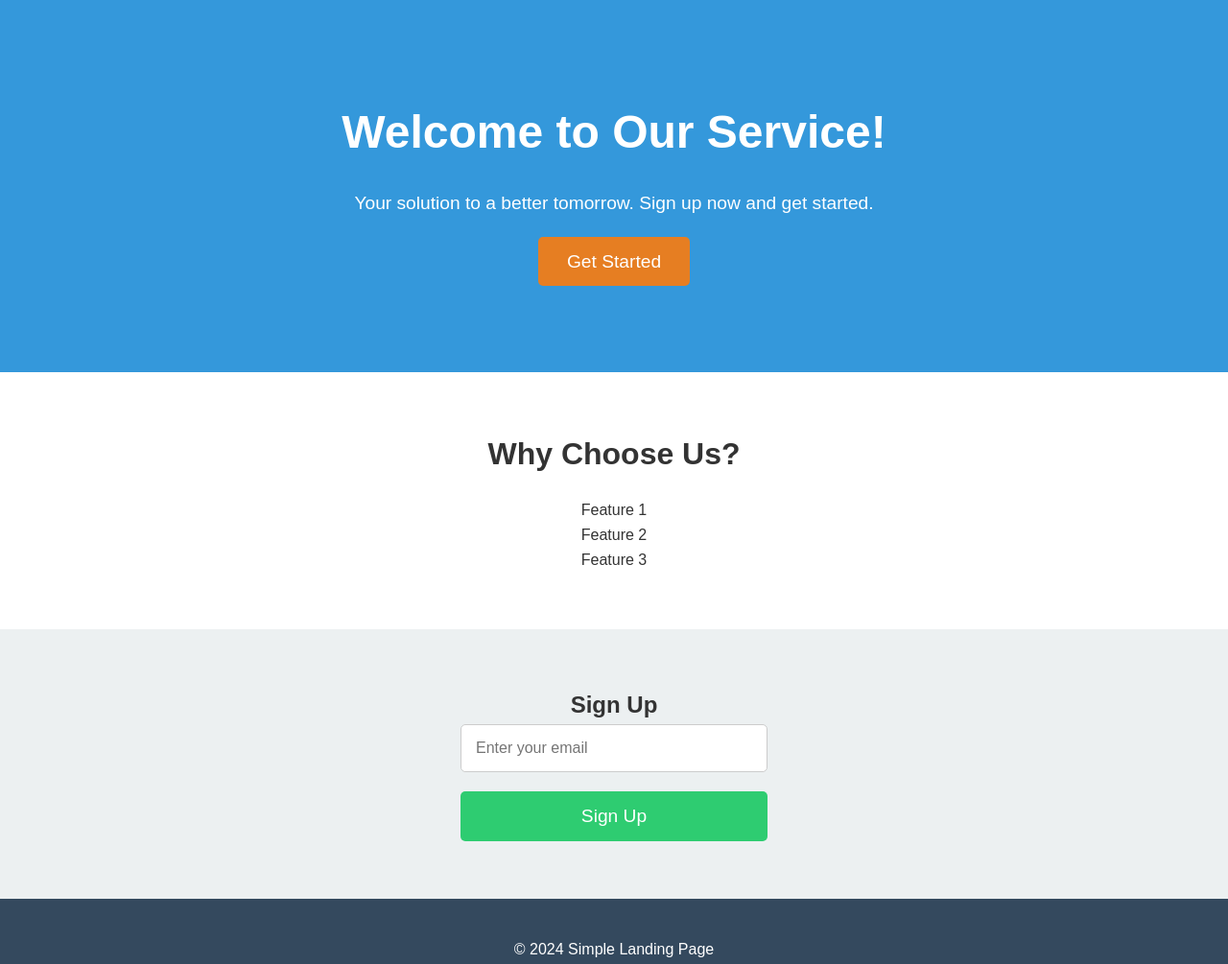
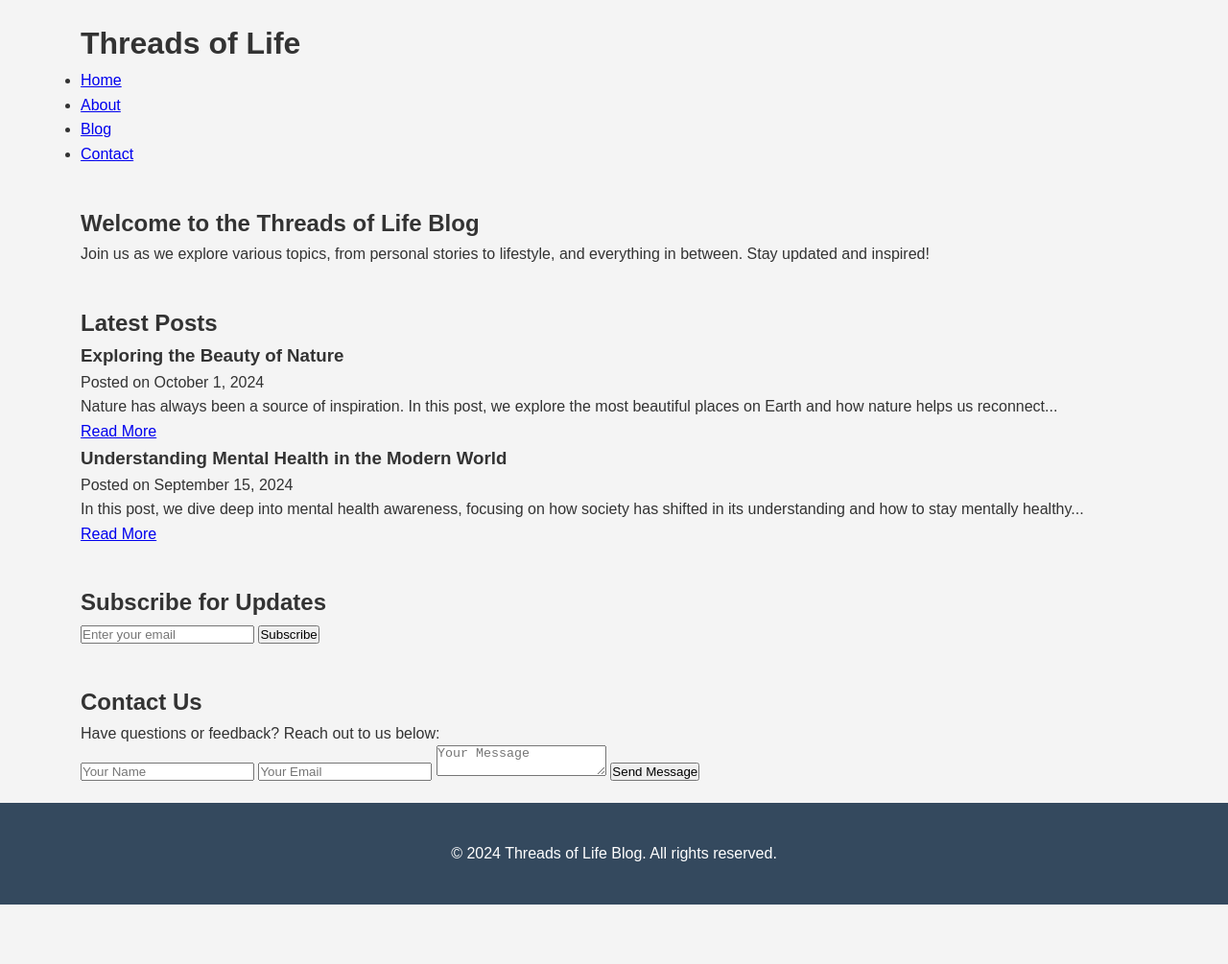
Before and after one commit to Lyinux/blogweb, a plain HTML site: page index.html in a window 1280 px wide. Shown: the whole page at 96% size. After the commit the page ends 943 px from the top, so only its background shows below. Drawn offline with Linux system fonts and the light colour scheme.

Commit message:
Update index.html

```diff
--- a/index.html
+++ b/index.html
@@ -3,48 +3,85 @@
 <head>
     <meta charset="UTF-8">
     <meta name="viewport" content="width=device-width, initial-scale=1.0">
-    <meta name="description" content="Landing page for a product or service">
-    <title>Simple Landing Page</title>
+    <meta name="description" content="Threads of Life Blog - A collection of stories, experiences, and insights across various topics.">
+    <meta name="author" content="Threads of Life">
+    <title>Threads of Life Blog</title>
     <link rel="stylesheet" href="styles.css">
 </head>
 <body>
-    <!-- Main content of the landing page -->
-    <section class="hero">
+    <header>
         <div class="container">
-            <h1>Welcome to Our Service!</h1>
-            <p>Your solution to a better tomorrow. Sign up now and get started.</p>
-            <a href="#signup" class="cta-button">Get Started</a>
+            <h1>Threads of Life</h1>
+            <nav>
+                <ul>
+                    <li><a href="#home">Home</a></li>
+                    <li><a href="#about">About</a></li>
+                    <li><a href="#blog">Blog</a></li>
+                    <li><a href="#contact">Contact</a></li>
+                </ul>
+            </nav>
+        </div>
+    </header>
+
+    <section id="hero">
+        <div class="container">
+            <h2>Welcome to the Threads of Life Blog</h2>
+            <p>Join us as we explore various topics, from personal stories to lifestyle, and everything in between. Stay updated and inspired!</p>
         </div>
     </section>
 
-    <section class="features">
+    <section id="blog">
         <div class="container">
-            <h2>Why Choose Us?</h2>
-            <ul>
-                <li>Feature 1</li>
-                <li>Feature 2</li>
-                <li>Feature 3</li>
-            </ul>
+            <h2>Latest Posts</h2>
+            <div class="posts">
+                <article>
+                    <h3>Exploring the Beauty of Nature</h3>
+                    <p class="date">Posted on October 1, 2024</p>
+                    <p>Nature has always been a source of inspiration. In this post, we explore the most beautiful places on Earth and how nature helps us reconnect...</p>
+                    <a href="#">Read More</a>
+                </article>
+
+                <article>
+                    <h3>Understanding Mental Health in the Modern World</h3>
+                    <p class="date">Posted on September 15, 2024</p>
+                    <p>In this post, we dive deep into mental health awareness, focusing on how society has shifted in its understanding and how to stay mentally healthy...</p>
+                    <a href="#">Read More</a>
+                </article>
+
+                <!-- More blog posts can go here -->
+            </div>
         </div>
     </section>
 
-    <section id="signup" class="signup-form">
+    <section id="subscribe">
         <div class="container">
-            <h2>Sign Up</h2>
-            <form id="signupForm" action="/submit-form" method="POST">
-                <input type="email" name="email" placeholder="Enter your email" required>
-                <button type="submit" class="cta-button">Sign Up</button>
+            <h2>Subscribe for Updates</h2>
+            <form id="subscription-form" action="#" method="post">
+                <input type="email" placeholder="Enter your email" required>
+                <button type="submit">Subscribe</button>
+            </form>
+        </div>
+    </section>
+
+    <section id="contact">
+        <div class="container">
+            <h2>Contact Us</h2>
+            <p>Have questions or feedback? Reach out to us below:</p>
+            <form action="#" method="post">
+                <input type="text" placeholder="Your Name" required>
+                <input type="email" placeholder="Your Email" required>
+                <textarea placeholder="Your Message" required></textarea>
+                <button type="submit">Send Message</button>
             </form>
         </div>
     </section>
 
     <footer>
         <div class="container">
-            <p>&copy; 2024 Simple Landing Page</p>
+            <p>&copy; 2024 Threads of Life Blog. All rights reserved.</p>
         </div>
     </footer>
 
-    <!-- Link to JavaScript -->
     <script src="script.js"></script>
 </body>
 </html>
```
